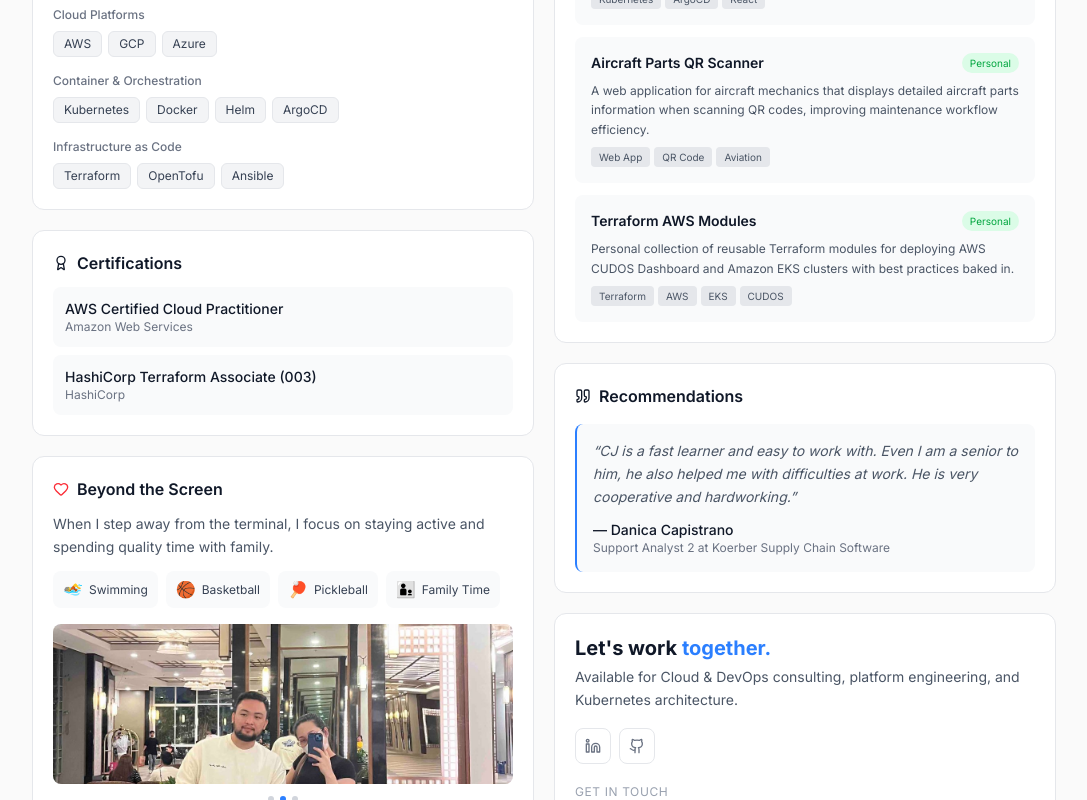
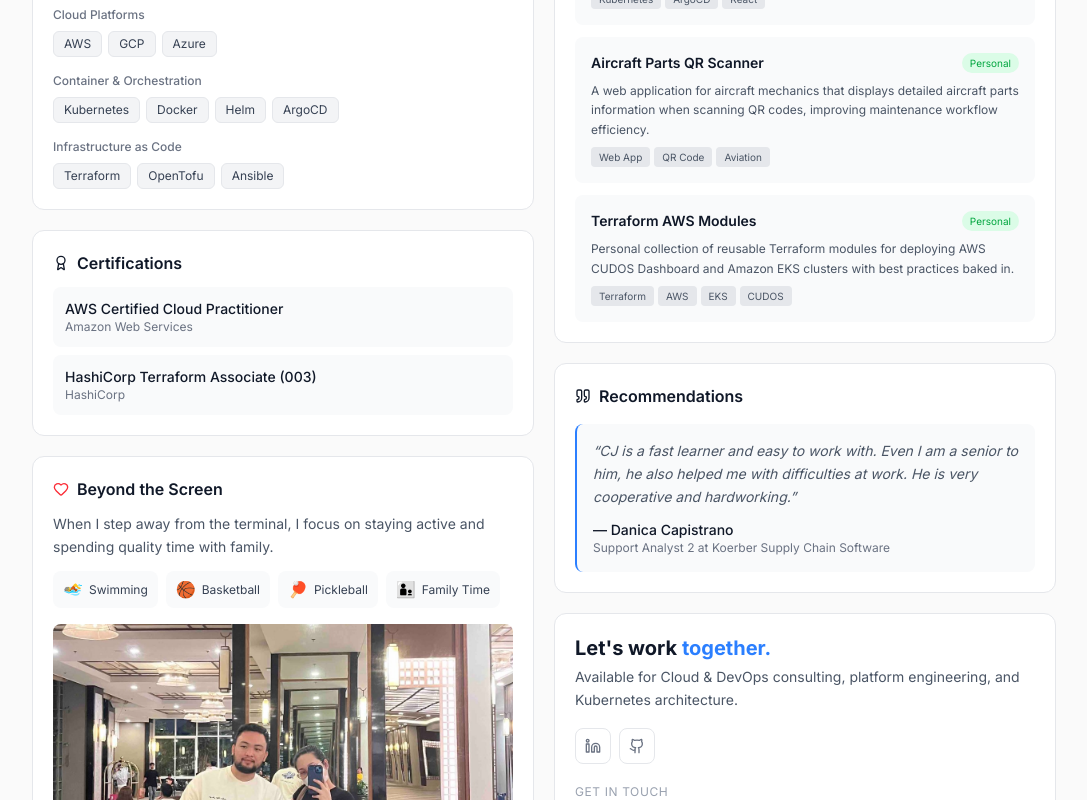
Before and after one commit to chrstnjsff/personal, a Next.js app: page /personal/ in a window 1280 px wide. Shown: the part 765-1565 px from the top of the page, without its empty margins (96-1183 px from the left). Built offline with nearby package versions, Linux system fonts and the light colour scheme.

Commit message:
Fix theme toggle and increase photo slider height
- Use resolvedTheme instead of theme for proper dark/light detection
- Increase slider height from h-40 to h-56 for better image visibility

```diff
--- a/src/components/PhotoSlider.tsx
+++ b/src/components/PhotoSlider.tsx
@@ -21,7 +21,7 @@ export function PhotoSlider() {
 
   return (
     <div className="mt-4">
-      <div className="relative w-full h-40 rounded-lg overflow-hidden">
+      <div className="relative w-full h-56 rounded-lg overflow-hidden">
         {photos.map((photo, index) => (
           <div
             key={index}
--- a/src/components/ThemeToggle.tsx
+++ b/src/components/ThemeToggle.tsx
@@ -5,7 +5,7 @@ import { useEffect, useState } from "react";
 import { Sun, Moon } from "lucide-react";
 
 export function ThemeToggle() {
-  const { theme, setTheme } = useTheme();
+  const { resolvedTheme, setTheme } = useTheme();
   const [mounted, setMounted] = useState(false);
 
   useEffect(() => {
@@ -20,13 +20,15 @@ export function ThemeToggle() {
     );
   }
 
+  const isDark = resolvedTheme === "dark";
+
   return (
     <button
-      onClick={() => setTheme(theme === "dark" ? "light" : "dark")}
+      onClick={() => setTheme(isDark ? "light" : "dark")}
       className="w-9 h-9 rounded-lg border border-gray-200 dark:border-[#333] flex items-center justify-center hover:bg-gray-50 dark:hover:bg-[#222] transition-colors"
       aria-label="Toggle theme"
     >
-      {theme === "dark" ? (
+      {isDark ? (
         <Sun className="w-4 h-4 text-yellow-500" />
       ) : (
         <Moon className="w-4 h-4 text-gray-600" />
```
